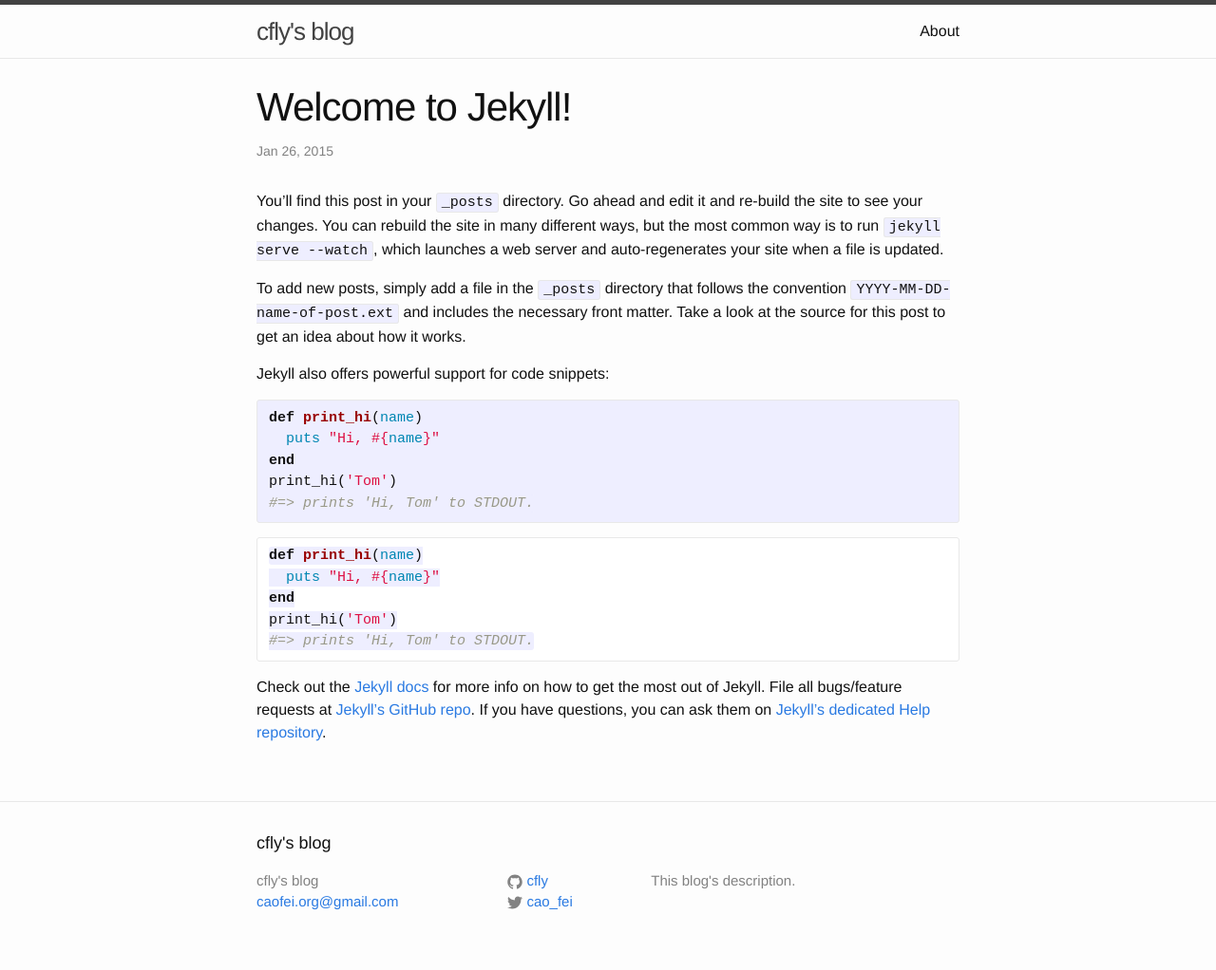
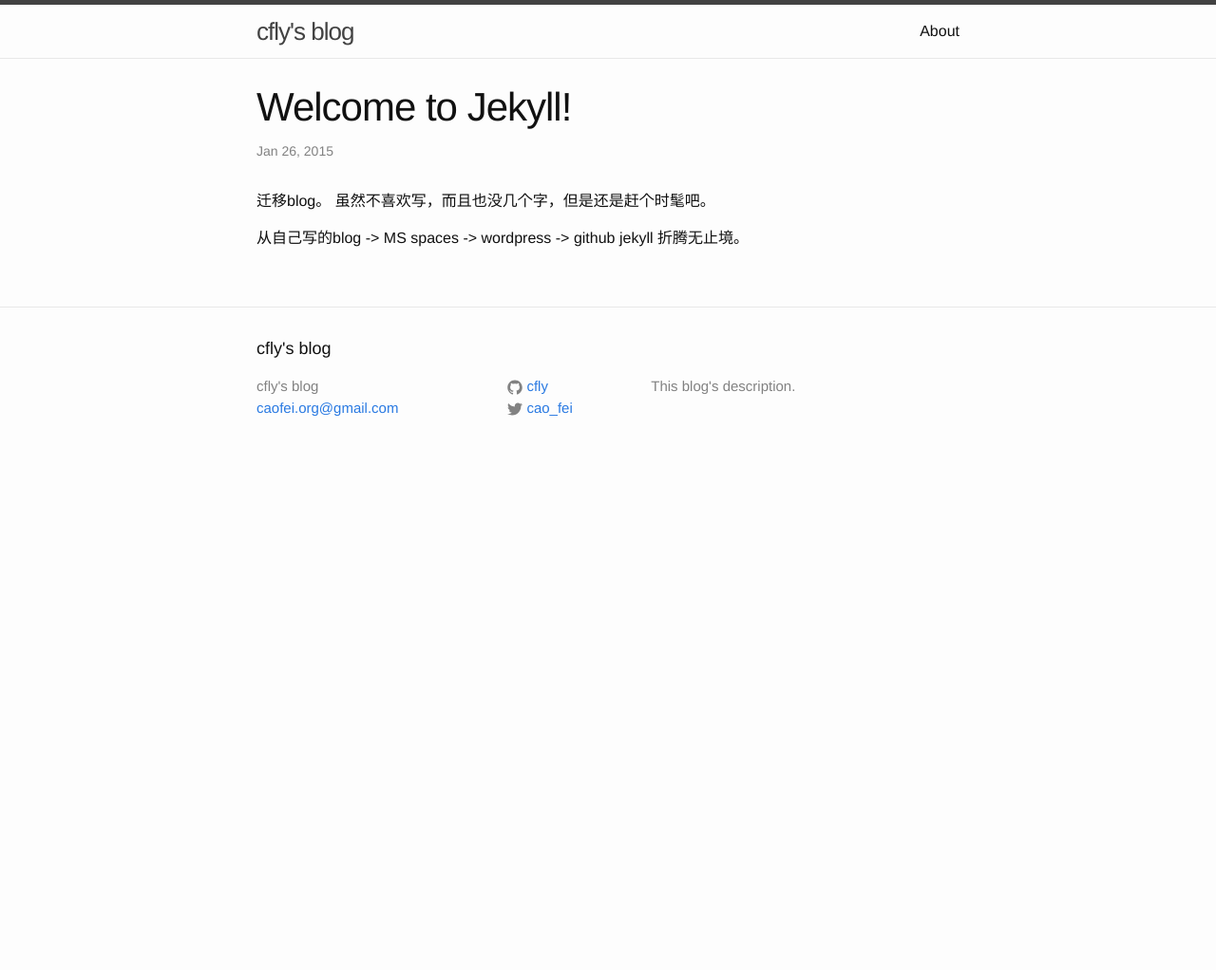
Before and after one commit to cfly/cfly.github.com, a Jekyll site: the page built from _posts/2015-01-26-welcome-to-jekyll.markdown, in a window 1280 px wide. Shown: the whole page at 95% size. Built offline with Jekyll 4.4.1, drawn with Linux system fonts in a browser that asks for light colours; Markdown is read by kramdown in place of the engine named in the settings; after the commit the page ends 900 px from its top, so only the background shows below that.

Commit message:
welcome to jekyll

````diff
--- a/_posts/2015-01-26-welcome-to-jekyll.markdown
+++ b/_posts/2015-01-26-welcome-to-jekyll.markdown
@@ -4,28 +4,8 @@
 date:   2015-01-26 17:28:46
 categories: jekyll update
 ---
-You’ll find this post in your `_posts` directory. Go ahead and edit it and re-build the site to see your changes. You can rebuild the site in many different ways, but the most common way is to run `jekyll serve --watch`, which launches a web server and auto-regenerates your site when a file is updated.
+迁移blog。
+虽然不喜欢写，而且也没几个字，但是还是赶个时髦吧。
 
-To add new posts, simply add a file in the `_posts` directory that follows the convention `YYYY-MM-DD-name-of-post.ext` and includes the necessary front matter. Take a look at the source for this post to get an idea about how it works.
-
-Jekyll also offers powerful support for code snippets:
-
-{% highlight ruby %}
-def print_hi(name)
-  puts "Hi, #{name}"
-end
-print_hi('Tom')
-#=> prints 'Hi, Tom' to STDOUT.
-{% endhighlight %}
-``` rb
-def print_hi(name)
-  puts "Hi, #{name}"
-end
-print_hi('Tom')
-#=> prints 'Hi, Tom' to STDOUT.
-```
-Check out the [Jekyll docs][jekyll] for more info on how to get the most out of Jekyll. File all bugs/feature requests at [Jekyll’s GitHub repo][jekyll-gh]. If you have questions, you can ask them on [Jekyll’s dedicated Help repository][jekyll-help].
-
-[jekyll]:      http://jekyllrb.com
-[jekyll-gh]:   https://github.com/jekyll/jekyll
-[jekyll-help]: https://github.com/jekyll/jekyll-help
+从自己写的blog -> MS spaces -> wordpress -> github jekyll
+折腾无止境。
````
